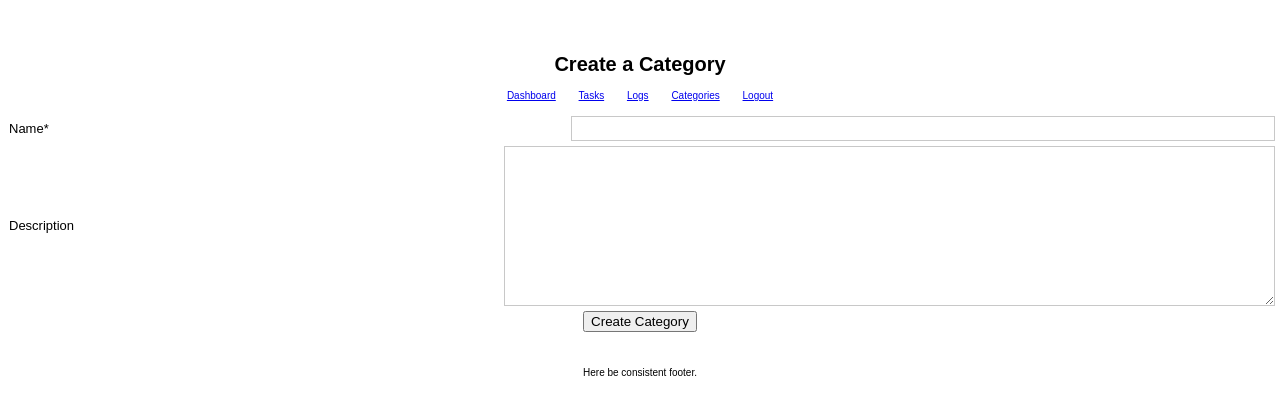
After one commit to samhain13/s13worklog, a Django app: page /category/create in a window 1280 px wide. The commit adds this page. Shown: the top 415 px of the page. Run offline with Django 3.2, Linux system fonts and the light colour scheme; the visitor is signed in with stand-in values (Sample User, id 1).

Commit message:
added categories CRUD

```diff
--- a/s13worklog/forms.py
+++ b/s13worklog/forms.py
@@ -1,6 +1,28 @@
 from django import forms
+
+from .models import Category
+from .models import LogItem
+from .models import Task
+
+
+class CategoryForm(forms.ModelForm):
+    class Meta:
+        fields = ['name', 'description']
+        model = Category
 
 
 class LoginForm(forms.Form):
     username = forms.CharField()
     password = forms.CharField(widget=forms.PasswordInput())
+
+
+class LogItemForm(forms.ModelForm):
+    class Meta:
+        fields = ['task', 'start_dt', 'end_dt', 'notes']
+        model = LogItem
+
+
+class TaskForm(forms.ModelForm):
+    class Meta:
+        fields = ['name', 'description', 'done']
+        model = Task
--- a/s13worklog/jinja2/_base.html
+++ b/s13worklog/jinja2/_base.html
@@ -2,6 +2,7 @@
 <html>
     <head>
         <meta charset="utf-8" />
+        <meta name="viewport" content="width=device-width, initial-scale=1.0" />
         <title>{{ ui_title }} | S13WorkLog</title>
         <meta name="description" content="{{ ui_description }}" />
         <link rel="stylesheet" href="{{ static('css', 'default.css') }}" />
--- /dev/null
+++ b/s13worklog/jinja2/form-generic.html
@@ -0,0 +1,22 @@
+{% extends '_base.html' %}
+
+{% block ui_body %}
+<section>
+    <h2 class="clipped">Object Create/Update Form</h2>
+    <form action="" method="post">
+    {%- for field in form %}
+        <div class="form-group">
+            <label for="{{ field.id_for_label }}">
+                {{ field.label }}
+                {%- if field.field.required %}<span>*</span>{% endif %}
+            </label>
+            {{ field }}
+        </div>
+    {%- endfor %}
+        <div class="form-buttons">
+            <input type="hidden" name="csrfmiddlewaretoken" value="{{ csrf_token }}" />
+            <input type="submit" value="{{ ui_button_text }}" />
+        </div>
+    </form>
+</section>
+{% endblock %}
--- a/s13worklog/models.py
+++ b/s13worklog/models.py
@@ -12,6 +12,10 @@ class Category(models.Model):
         null=True,
         blank=True
     )
+
+    class Meta:
+        ordering = ['name']
+        verbose_name_plural = 'Categories'
 
     @property
     def tasks(self):
--- a/s13worklog/urls.py
+++ b/s13worklog/urls.py
@@ -25,6 +25,21 @@ urlpatterns = [
         name='worklog.categories'
     ),
     path(
+        'category/create',
+        v.CategoryCreateView.as_view(),
+        name='worklog.category.create'
+    ),
+    path(
+        'category/delete/<int:pk>',
+        v.CategoryDeleteView.as_view(),
+        name='worklog.category.delete'
+    ),
+    path(
+        'category/update/<int:pk>',
+        v.CategoryUpdateView.as_view(),
+        name='worklog.category.update'
+    ),
+    path(
         'tasks',
         v.TasksView.as_view(),
         name='worklog.tasks'
--- a/s13worklog/views.py
+++ b/s13worklog/views.py
@@ -4,15 +4,20 @@ from django.contrib.auth import login
 from django.contrib.auth import logout
 from django.contrib.auth.mixins import LoginRequiredMixin
 from django.contrib.auth.models import User
-from django.http import HttpResponse
 from django.shortcuts import redirect
 from django.urls import reverse_lazy
+from django.views.generic import CreateView
+from django.views.generic import DeleteView
 from django.views.generic import FormView
 from django.views.generic import ListView
 from django.views.generic import RedirectView
 from django.views.generic import TemplateView
+from django.views.generic import UpdateView
 
+from .forms import CategoryForm
 from .forms import LoginForm
+from .forms import LogItemForm
+from .forms import TaskForm
 from .models import Category
 from .models import LogItem
 from .models import Task
@@ -32,6 +37,37 @@ class UIContextMixin:
 
 class WorkLogMixin(UIContextMixin, LoginRequiredMixin):
     login_url = reverse_lazy('worklog.login')
+
+    def form_valid(self, form):
+        messages.success(
+            self.request,
+            getattr(self, 'success_message', 'Operation successful.')
+        )
+        return super(WorkLogMixin, self).form_valid(form)
+
+    def form_invalid(self, form):
+        for key, message in form.errors.items():
+            messages.error(self.request, message[0])
+        return super(WorkLogMixin, self).form_invalid(form)
+
+
+class WorkLogDeleteMixin(WorkLogMixin, DeleteView):
+
+    def get(self, request, *args, **kwargs):
+        messages.warning(
+            self.request,
+            'Are you sure you want to delete this item?'
+        )
+        return super(WorkLogDeleteMixin, self).get(
+            self.request, *self.args, **self.kwargs)
+
+    def post(self, request, *args, **kwargs):
+        messages.success(
+            self.request,
+            getattr(self, 'success_message', 'Operation successful.')
+        )
+        return super(WorkLogDeleteMixin, self).post(
+            self.request, *self.args, **self.kwargs)
 
 
 class LoginView(UIContextMixin, FormView):
@@ -80,26 +116,68 @@ class DashboardView(WorkLogMixin, TemplateView):
         return context
 
 
-# ------------- Lists.
-
-
 class CategoriesView(WorkLogMixin, ListView):
     model = Category
-    template_name = 'devtestview.html'
+    template_name = 'list-generic.html'
+    ui_action_create = 'worklog.category.create'
+    ui_action_delete = 'worklog.category.delete'
+    ui_action_update = 'worklog.category.update'
     ui_description = 'A listing of available task categories.'
     ui_title = 'Task Categories'
 
 
+class CategoryCreateView(WorkLogMixin, CreateView):
+    form_class = CategoryForm
+    model = Category
+    success_message = 'Category added.'
+    success_url = reverse_lazy('worklog.categories')
+    template_name = 'form-generic.html'
+    ui_button_text = 'Create Category'
+    ui_description = 'A form for creating a task category.'
+    ui_objtype = 'category'
+    ui_title = 'Create a Category'
+
+
+class CategoryDeleteView(WorkLogDeleteMixin):
+    form_class = CategoryForm
+    model = Category
+    success_message = 'Category deleted.'
+    success_url = reverse_lazy('worklog.categories')
+    template_name = 'form-generic.html'
+    ui_button_text = 'Delete Category'
+    ui_description = 'A form for deleting a task category.'
+    ui_objtype = 'category'
+    ui_title = 'Delete a Category'
+
+
+class CategoryUpdateView(WorkLogMixin, UpdateView):
+    form_class = CategoryForm
+    model = Category
+    success_message = 'Category updated.'
+    success_url = reverse_lazy('worklog.categories')
+    template_name = 'form-generic.html'
+    ui_button_text = 'Update Category'
+    ui_description = 'A form for updating a task category.'
+    ui_objtype = 'category'
+    ui_title = 'Update a Category'
+
+
 class TasksView(WorkLogMixin, ListView):
     model = Task
-    template_name = 'devtestview.html'
+    template_name = 'list-generic.html'
     ui_description = 'A listing of available tasks.'
     ui_title= 'Tasks'
 
 
+class TaskCreateView(WorkLogMixin, CreateView):
+    form_class = TaskForm
+    model = Task
+    template_name = 'form-generic.html'
+
+
 class LogItemsView(WorkLogMixin, ListView):
     model = LogItem
-    template_name = 'devtestview.html'
+    template_name = 'list-generic.html'
     ui_description = 'A listing of available work logs.'
     ui_title = 'Work Logs'
 
```
Also changed, not shown: s13worklog/jinja2/list-generic.html (added, +13 -0 lines), s13worklog/migrations/0003_auto_20180501_2225.py (added).
